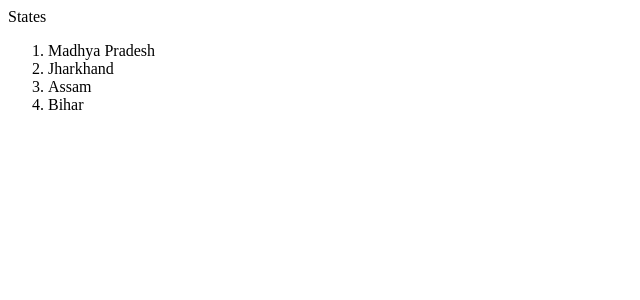
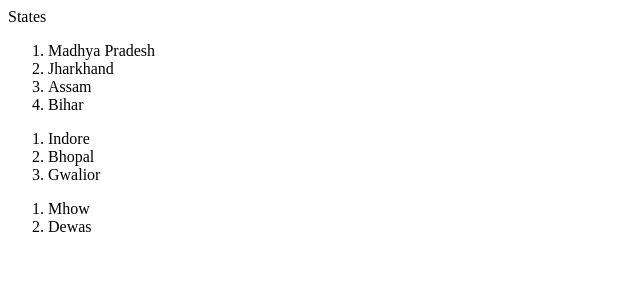
Before and after one commit to AnkurJDas171/React-Assignments-Set-2---Nested-List, a React app: page / in a window 1280 px wide. Shown: the top 300 px of the page, without its empty margins (0-640 px from the left). Built offline with nearby package versions, Linux system fonts and the light colour scheme.

Commit message:
remove some changes

```diff
--- a/src/components/App.js
+++ b/src/components/App.js
@@ -188,7 +188,7 @@ function App() {
         ))}
       </ol>
 
-      {inputState.isStateClicked && (
+      {/* {inputState.isStateClicked && ( */}
         <ol>
           {inputState.cities.map((city, index) => (
             <li
@@ -202,9 +202,9 @@ function App() {
             </li>
           ))}
         </ol>
-      )}
+      {/* )} */}
 
-      {inputState.isCityClicked && (
+      {/* {inputState.isCityClicked && ( */}
         <ol>
           {inputState.towns.map((town, index) => (
             <li id={`town${index + 1}`} key={town.name}>
@@ -212,7 +212,7 @@ function App() {
             </li>
           ))}
         </ol>
-      )}
+      {/* )} */}
     </div>
   );
 }
```
